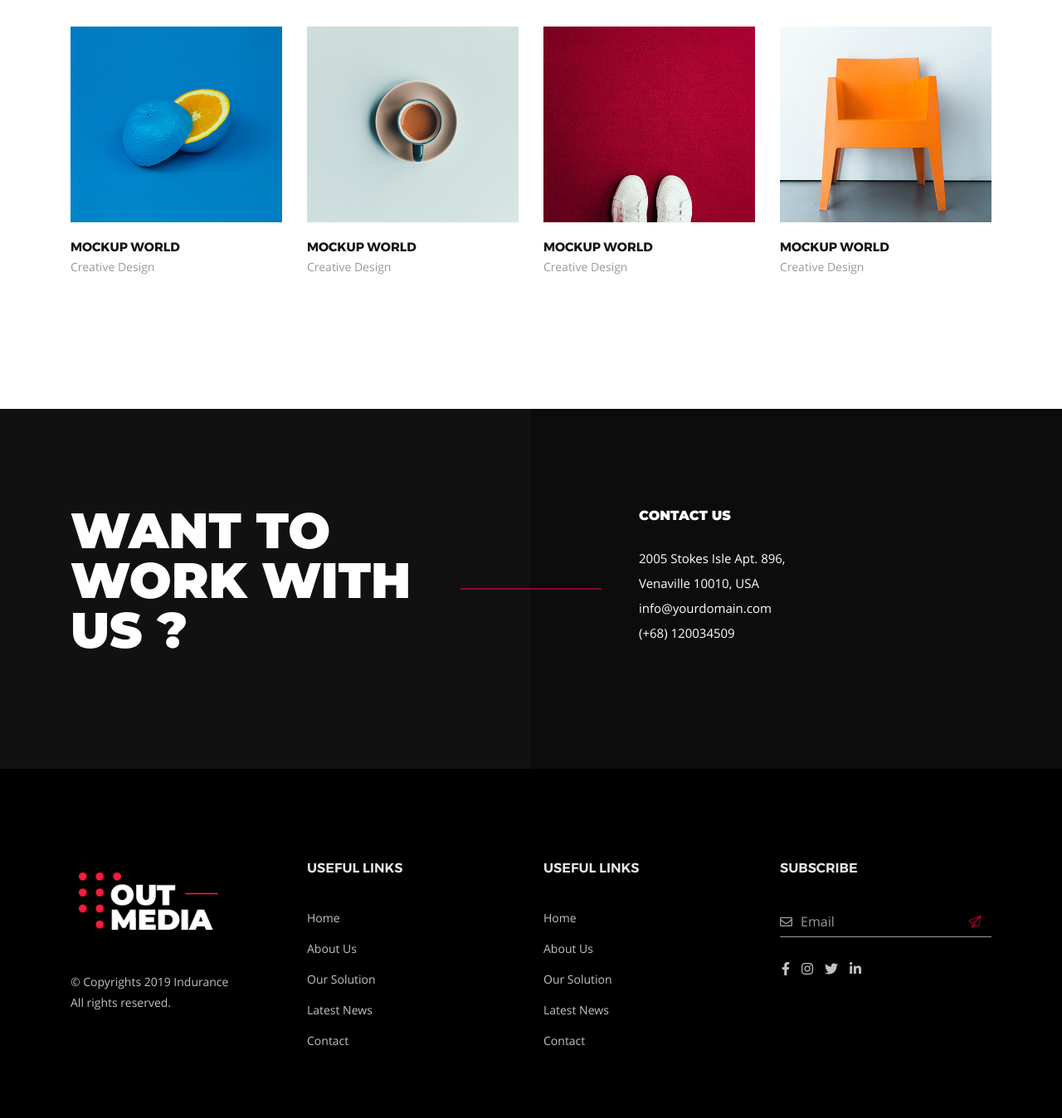
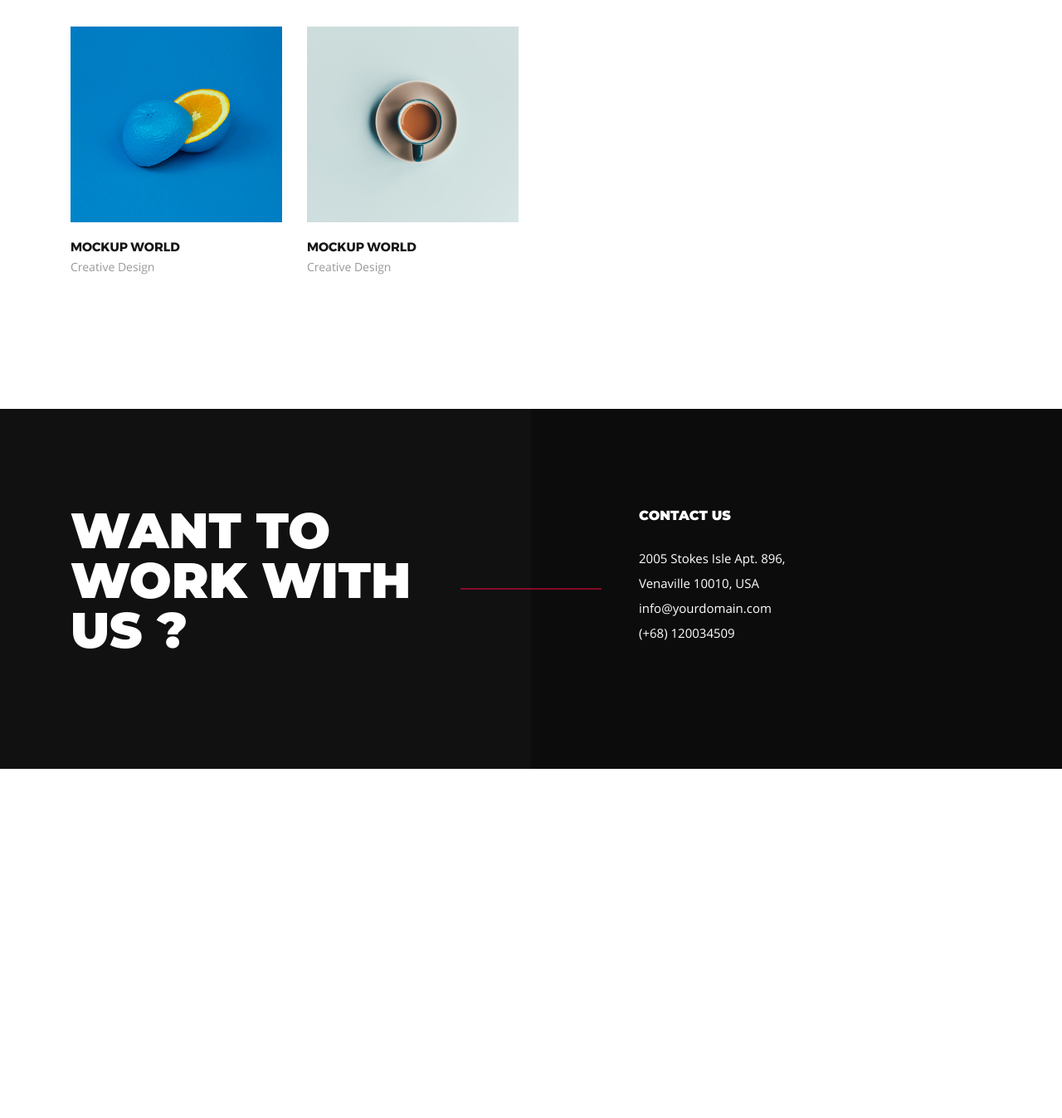
Before and after one commit to sarrim/outmedia, a plain HTML site: page gallery.html in a window 1280 px wide. Shown: the part 1055-2403 px from the top of the page at 83% size. After the commit the page ends 1982 px from the top, so only its background shows below. Drawn offline with Linux system fonts and the light colour scheme.

Commit message:
upload changes from cpanel

```diff
--- a/gallery.html
+++ b/gallery.html
@@ -232,40 +232,40 @@
                                     </div>
                                 </div>
                             </div>
-                            <div class="col-lg-3 col-md-4 col-sm-6 masonry-item data">
-                                <div class="single-case-studies-item">
-                                    <div class="thumb">
-                                        <img src="assets/img/case-study-two/07.jpg" alt="our work image">
-                                        <div class="icon">
-                                            <a class="image-popup" href="assets/img/case-study-two/07.jpg"><span>+</span></a>
-                                        </div>
-                                    </div>
-                                    <div class="content">
-                                        <a href="#">
-                                            <h3 class="title">Mockup World
-                                            </h3>
-                                        </a>
-                                        <p>Creative Design</p>
-                                    </div>
-                                </div>
-                            </div>
-                            <div class="col-lg-3 col-md-4 col-sm-6 masonry-item cyber">
-                                <div class="single-case-studies-item">
-                                    <div class="thumb">
-                                        <img src="assets/img/case-study-two/08.jpg" alt="our work image">
-                                        <div class="icon">
-                                            <a class="image-popup" href="assets/img/case-study-two/08.jpg"><span>+</span></a>
-                                        </div>
-                                    </div>
-                                    <div class="content">
-                                        <a href="#">
-                                            <h3 class="title">Mockup World
-                                            </h3>
-                                        </a>
-                                        <p>Creative Design</p>
-                                    </div>
-                                </div>
-                            </div>
+                            <!--<div class="col-lg-3 col-md-4 col-sm-6 masonry-item data">-->
+                            <!--    <div class="single-case-studies-item">-->
+                            <!--        <div class="thumb">-->
+                            <!--            <img src="assets/img/case-study-two/07.jpg" alt="our work image">-->
+                            <!--            <div class="icon">-->
+                            <!--                <a class="image-popup" href="assets/img/case-study-two/07.jpg"><span>+</span></a>-->
+                            <!--            </div>-->
+                            <!--        </div>-->
+                            <!--        <div class="content">-->
+                            <!--            <a href="#">-->
+                            <!--                <h3 class="title">Mockup World-->
+                            <!--                </h3>-->
+                            <!--            </a>-->
+                            <!--            <p>Creative Design</p>-->
+                            <!--        </div>-->
+                            <!--    </div>-->
+                            <!--</div>-->
+                            <!--<div class="col-lg-3 col-md-4 col-sm-6 masonry-item cyber">-->
+                            <!--    <div class="single-case-studies-item">-->
+                            <!--        <div class="thumb">-->
+                            <!--            <img src="assets/img/case-study-two/08.jpg" alt="our work image">-->
+                            <!--            <div class="icon">-->
+                            <!--                <a class="image-popup" href="assets/img/case-study-two/08.jpg"><span>+</span></a>-->
+                            <!--            </div>-->
+                            <!--        </div>-->
+                            <!--        <div class="content">-->
+                            <!--            <a href="#">-->
+                            <!--                <h3 class="title">Mockup World-->
+                            <!--                </h3>-->
+                            <!--            </a>-->
+                            <!--            <p>Creative Design</p>-->
+                            <!--        </div>-->
+                            <!--    </div>-->
+                            <!--</div>-->
                         </div>
                     </div>
                 </div>
@@ -295,69 +295,69 @@
     <!-- Contact area end -->
 
     <!-- footer area start -->
-    <footer class="footer-area">
-        <div class="footer-top padding-top-115 padding-bottom-50">
-            <div class="container">
-                <div class="row">
-                    <div class="col-lg-3 col-md-6">
-                        <div class="footer-widget widget">
-                            <div class="about_us_widget">
-                                <a href="index.html" class="footer-logo"> <img src="assets/img/logo.png" alt="footer logo"></a>
-                                <p>© Copyrights 2019 Indurance <br/> All rights reserved.
-                                </p>
-                            </div>
-                        </div>
-                    </div>
-                    <div class="col-lg-3 col-md-6">
-                        <div class="footer-widget widget widget_nav_menu">
-                            <h4 class="widget-title">Useful links</h4>
-                            <ul>
-                                <li><a href="#">Home</a></li>
-                                <li><a href="#">About Us</a></li>
-                                <li><a href="#">Our Solution</a></li>
-                                <li><a href="#">Latest News</a></li>
-                                <li><a href="#">Contact</a></li>
-                            </ul>
-                        </div>
-                    </div>
-                    <div class="col-lg-3 col-md-6">
-                        <div class="footer-widget widget widget_nav_menu">
-                            <h4 class="widget-title">Useful links</h4>
-                            <ul>
-                                <li><a href="#">Home</a></li>
-                                <li><a href="#">About Us</a></li>
-                                <li><a href="#">Our Solution</a></li>
-                                <li><a href="#">Latest News</a></li>
-                                <li><a href="#">Contact</a></li>
-                            </ul>
-                        </div>
-                    </div>
-                    <div class="col-lg-3 col-md-6">
-                        <div class="footer-widget widget ">
-                            <h4 class="widget-title">Subscribe </h4>
-                            <div class="subscribe-area">
-                                <form class="subscribe-form" action="https://freakytheme.com/html/outmedia/index.html">
-                                    <div class="form-group">
-                                        <input type="text" class="form-control" placeholder="Email" />
-                                        <div class="icon"><i class="far fa-envelope"></i></div>
-                                    </div>
-                                    <button type="submit" class="subscribe-btn"><i class="flaticon-send"></i></button>
-                                </form>
-                            </div>
-                            <div>
-                                <ul class="social_share">
-                                    <li><a href="#"><i class="fab fa-facebook-f"></i></a></li>
-                                    <li><a href="#"><i class="fab fa-instagram"></i></a></li>
-                                    <li><a href="#"><i class="fab fa-twitter"></i></a></li>
-                                    <li><a href="#"><i class="fab fa-linkedin-in"></i></a></li>
-                                </ul>
-                            </div>
-                        </div>
-                    </div>
-                </div>
-            </div>
-        </div>
-    </footer>
+    <!--<footer class="footer-area">-->
+    <!--    <div class="footer-top padding-top-115 padding-bottom-50">-->
+    <!--        <div class="container">-->
+    <!--            <div class="row">-->
+    <!--                <div class="col-lg-3 col-md-6">-->
+    <!--                    <div class="footer-widget widget">-->
+    <!--                        <div class="about_us_widget">-->
+    <!--                            <a href="index.html" class="footer-logo"> <img src="assets/img/logo.png" alt="footer logo"></a>-->
+    <!--                            <p>© Copyrights 2019 Indurance <br/> All rights reserved.-->
+    <!--                            </p>-->
+    <!--                        </div>-->
+    <!--                    </div>-->
+    <!--                </div>-->
+    <!--                <div class="col-lg-3 col-md-6">-->
+    <!--                    <div class="footer-widget widget widget_nav_menu">-->
+    <!--                        <h4 class="widget-title">Useful links</h4>-->
+    <!--                        <ul>-->
+    <!--                            <li><a href="#">Home</a></li>-->
+    <!--                            <li><a href="#">About Us</a></li>-->
+    <!--                            <li><a href="#">Our Solution</a></li>-->
+    <!--                            <li><a href="#">Latest News</a></li>-->
+    <!--                            <li><a href="#">Contact</a></li>-->
+    <!--                        </ul>-->
+    <!--                    </div>-->
+    <!--                </div>-->
+    <!--                <div class="col-lg-3 col-md-6">-->
+    <!--                    <div class="footer-widget widget widget_nav_menu">-->
+    <!--                        <h4 class="widget-title">Useful links</h4>-->
+    <!--                        <ul>-->
+    <!--                            <li><a href="#">Home</a></li>-->
+    <!--                            <li><a href="#">About Us</a></li>-->
+    <!--                            <li><a href="#">Our Solution</a></li>-->
+    <!--                            <li><a href="#">Latest News</a></li>-->
+    <!--                            <li><a href="#">Contact</a></li>-->
+    <!--                        </ul>-->
+    <!--                    </div>-->
+    <!--                </div>-->
+    <!--                <div class="col-lg-3 col-md-6">-->
+    <!--                    <div class="footer-widget widget ">-->
+    <!--                        <h4 class="widget-title">Subscribe </h4>-->
+    <!--                        <div class="subscribe-area">-->
+    <!--                            <form class="subscribe-form" action="https://freakytheme.com/html/outmedia/index.html">-->
+    <!--                                <div class="form-group">-->
+    <!--                                    <input type="text" class="form-control" placeholder="Email" />-->
+    <!--                                    <div class="icon"><i class="far fa-envelope"></i></div>-->
+    <!--                                </div>-->
+    <!--                                <button type="submit" class="subscribe-btn"><i class="flaticon-send"></i></button>-->
+    <!--                            </form>-->
+    <!--                        </div>-->
+    <!--                        <div>-->
+    <!--                            <ul class="social_share">-->
+    <!--                                <li><a href="#"><i class="fab fa-facebook-f"></i></a></li>-->
+    <!--                                <li><a href="#"><i class="fab fa-instagram"></i></a></li>-->
+    <!--                                <li><a href="#"><i class="fab fa-twitter"></i></a></li>-->
+    <!--                                <li><a href="#"><i class="fab fa-linkedin-in"></i></a></li>-->
+    <!--                            </ul>-->
+    <!--                        </div>-->
+    <!--                    </div>-->
+    <!--                </div>-->
+    <!--            </div>-->
+    <!--        </div>-->
+    <!--    </div>-->
+    <!--</footer>-->
     <!-- footer area end -->
 
 
```
